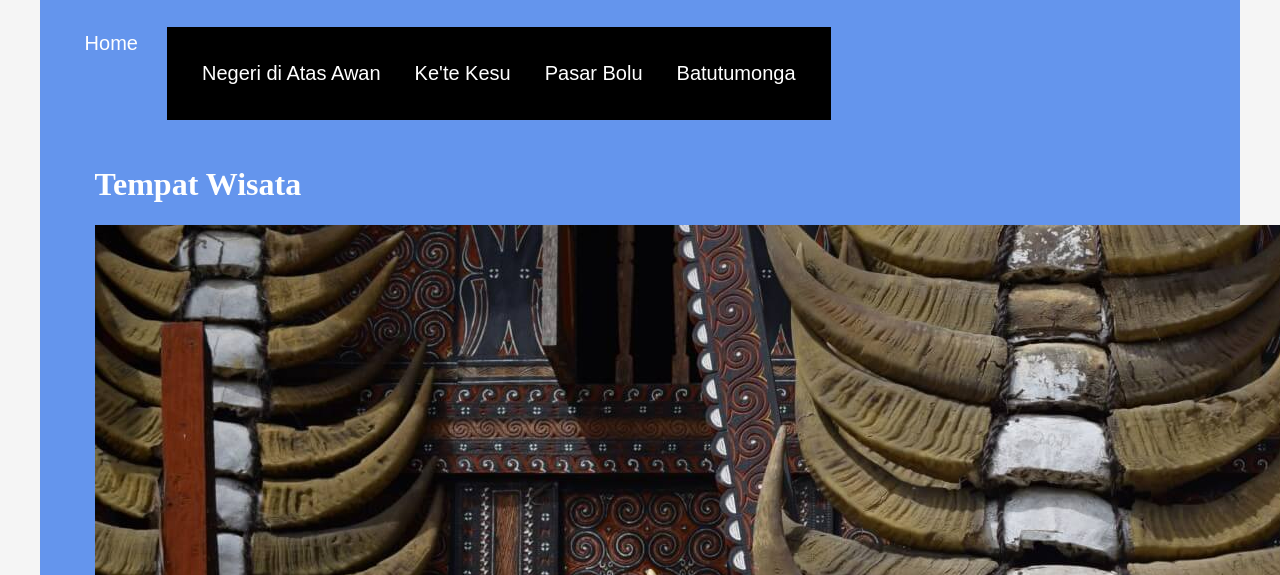
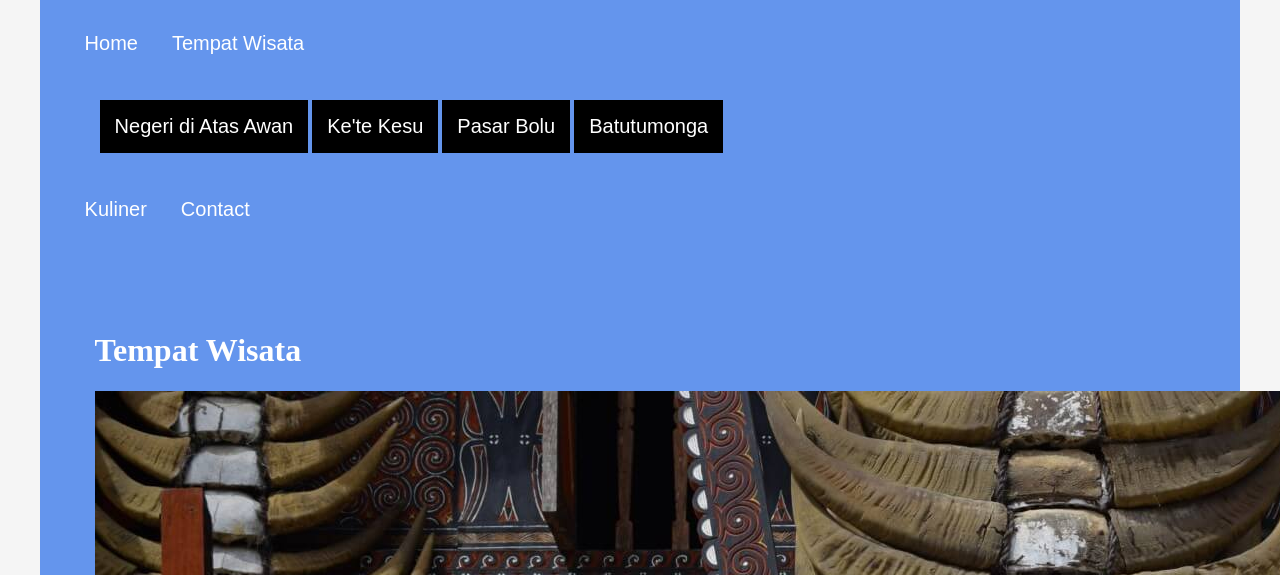
Before and after one commit to Erdianus/design-web, a plain HTML site: page index.html in a window 1280 px wide. Shown: the part 225-800 px from the top of the page. Drawn offline with Linux system fonts and the light colour scheme.

Commit message:
mengubah class drop di file style.css

```diff
--- a/css/style.css
+++ b/css/style.css
@@ -50,7 +50,6 @@ body{
     background-color: black;
     margin: 0px;
     padding: 0px;
-    position: absolute;
 }
 
 /*.....FOOTER.....*/
--- a/index.html
+++ b/index.html
@@ -29,14 +29,13 @@
                 <div class="nav">
                     <ul>
                         <li><a href="#">Home</a></li>
-                        <li><ul class="drop">
-                                <li><a href="#">Negeri di Atas Awan</a></li>
-                                <li><a href="#">Ke'te Kesu</a></li>
-                                <li><a href="#">Pasar Bolu</a></li>
-                                <li><a href="#">Batutumonga</a></li>
-                            </ul>
-                        <a href="#">Tempat Wisata</a>
-                        </li>
+                        <li><a href="#">Tempat Wisata</a></li>
+                        <ul>
+                            <li><a href="#" class="drop">Negeri di Atas Awan</a></li>
+                            <li><a href="#" class="drop">Ke'te Kesu</a></li>
+                            <li><a href="#" class="drop">Pasar Bolu</a></li>
+                            <li><a href="#" class="drop">Batutumonga</a></li>
+                        </ul>
                         <li><a href="#">Kuliner</a></li>
                         <li><a href="#">Contact</a></li>
                     </ul>
```
